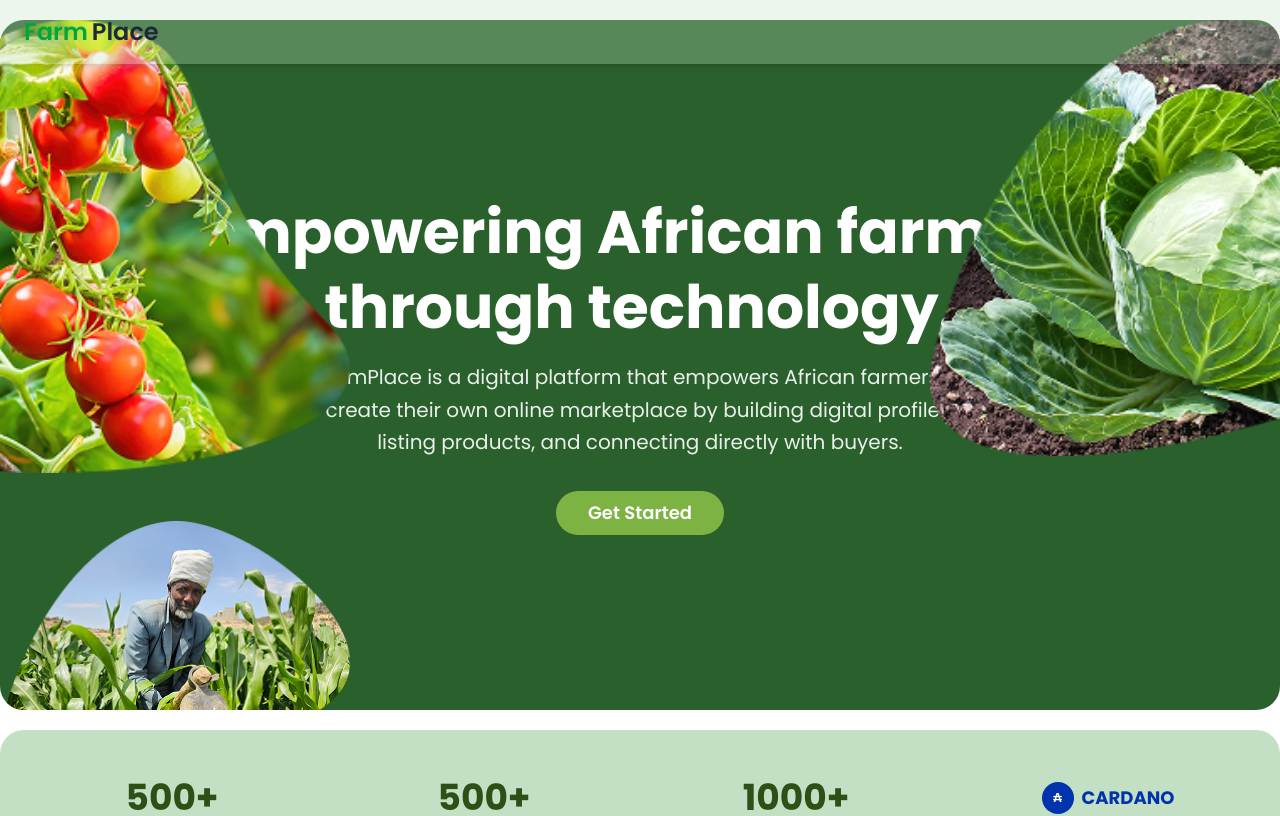
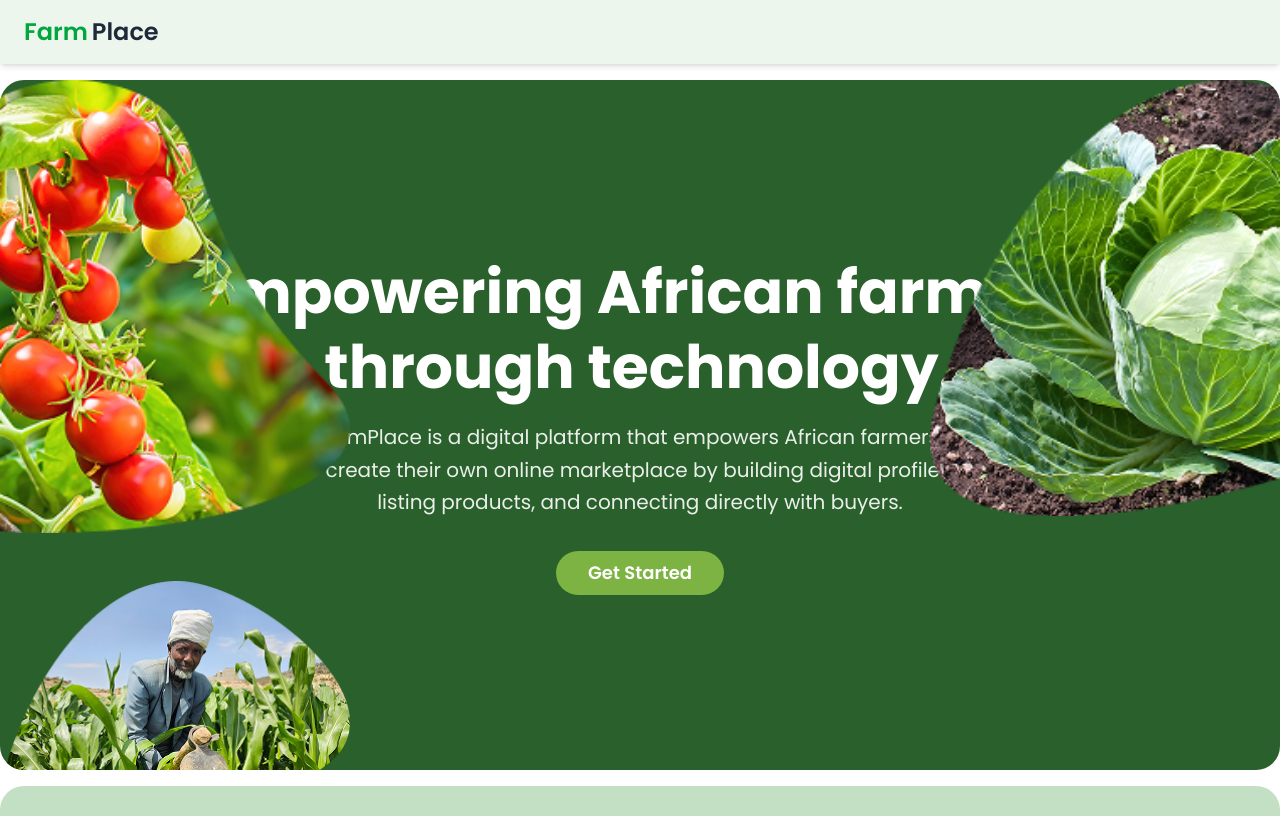
Before and after one commit to farmplaceafrica/farmplacev1, a Next.js app: page / in a window 1280 px wide. Shown: the top 816 px of the page. Built offline with nearby package versions, Linux system fonts and the light colour scheme; what @meshsdk/react would draw is missing.

Commit message:
feat: adjust hero section margin for improved layout

```diff
--- a/src/components/home/hero/index.tsx
+++ b/src/components/home/hero/index.tsx
@@ -7,7 +7,7 @@ const Hero = () => {
 		<>
 			{/* <div className='bg-[#4A7C59] relative overflow-hidden rounded-3xl mx-4 my-8 h-[690px]'> */}
 			{/* Main Hero Section */}
-			<div className='container  px-8 my-5 py-20 bg-[#2A602C] relative mx-auto overflow-hidden rounded-3xl h-[690px] flex items-center justify-center'>
+			<div className='container  px-8 mt-20 py-20 bg-[#2A602C] relative mx-auto overflow-hidden rounded-3xl h-[690px] flex items-center justify-center'>
 				<div className='flex flex-col items-center justify-center text-center max-w-4xl mx-auto relative z-10'>
 					<h1 className='text-4xl md:text-5xl lg:text-6xl text-white font-bold leading-tight mb-4'>
 						Empowering African farmers through technology.
```
